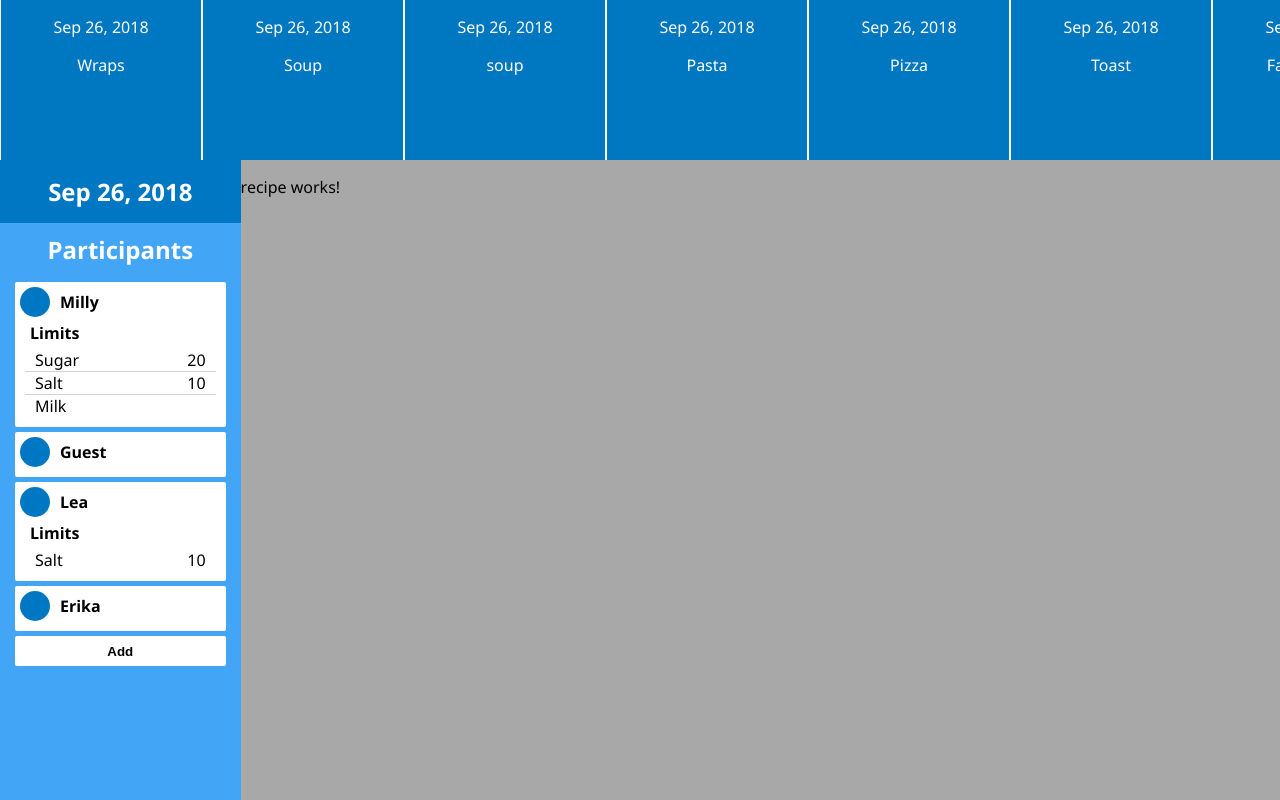
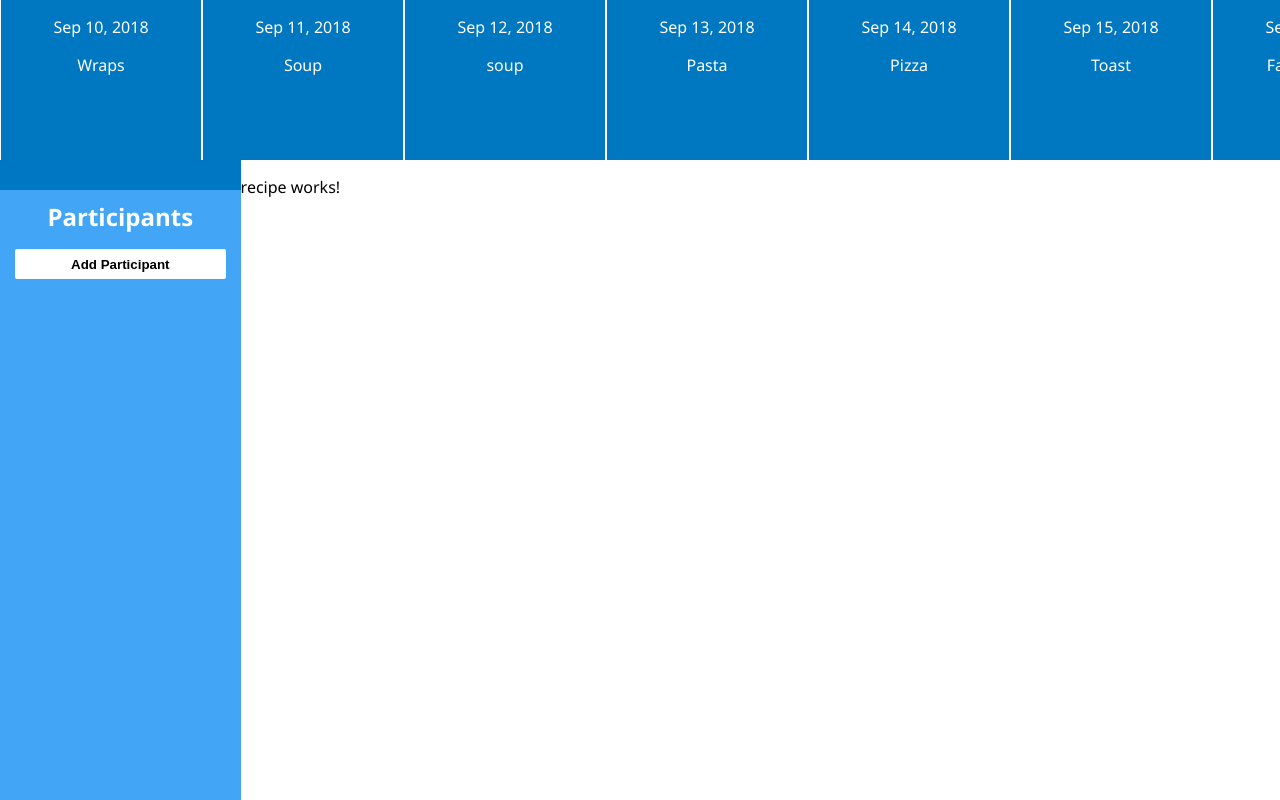
Before and after one commit to MilaBits/WeekMenuGenerator, an Angular app: page / in a window 1280 px wide. Built offline with nearby package versions, Linux system fonts and the light colour scheme.

Commit message:
top bar and sidebar are now in sync.

```diff
--- a/package.json
+++ b/package.json
@@ -21,6 +21,7 @@
     "@angular/platform-browser-dynamic": "^6.1.0",
     "@angular/router": "^6.1.0",
     "core-js": "^2.5.4",
+    "material-design-icons": "^3.0.1",
     "rxjs": "^6.0.0",
     "zone.js": "~0.8.26"
   },
--- a/src/app/app.component.css
+++ b/src/app/app.component.css
@@ -10,7 +10,7 @@
   }
 
 .main {
-    background:  rgb(168, 168, 168);
+    background:  white;
 
     flex: 1 1 100%;
 }
--- a/src/app/components/meals/meals.component.css
+++ b/src/app/components/meals/meals.component.css
@@ -20,3 +20,7 @@
 .meals li:hover {
     background: rgb(200,200,200);
 }
+
+.meals li .highlight {
+    background: #80d6ff;
+}
--- a/src/app/components/meals/meals.component.html
+++ b/src/app/components/meals/meals.component.html
@@ -1,5 +1,6 @@
 <ul class="meals">
-  <li class="meal" *ngFor="let meal of meals">
+  <li class="meal" *ngFor="let meal of meals; let i = index" (click)="selectMeal(meal, i)" [class.active]="{highlight: i == selected}">
+    <span>{{sharedData.meal.date | date}}</span>
     <p>{{meal.date | date}}</p>
     <p>{{meal.recipe.name}}</p>
   </li>
--- a/src/app/components/meals/meals.component.ts
+++ b/src/app/components/meals/meals.component.ts
@@ -1,5 +1,8 @@
 import { Component, OnInit } from '@angular/core';
+
 import { MEALS } from '../../mockdata/mock-meals';
+import { SharedDataService } from '../../services/shared-data/shared-data.service';
+import { Meal } from '../../Meal';
 
 @Component({
   selector: 'app-meals',
@@ -10,9 +13,25 @@ export class MealsComponent implements OnInit {
 
   meals = MEALS;
 
-  constructor() { }
+  dataMeal: Meal;
+
+  selected: number;
+
+  // TODO: Light up selected day somehow?
+
+  constructor(private sharedData: SharedDataService) { }
+
+  selectMeal(meal: Meal, index: number) {
+    this.selected = index;
+
+    this.sharedData.changeMeal(meal);
+
+    console.log(index);
+    // console.log(meal.date + '' + this.dataMeal.date);
+  }
 
   ngOnInit() {
+    this.sharedData.meal.subscribe(meal => this.dataMeal = meal);
   }
 
 }
--- a/src/app/components/sidebar/sidebar.component.css
+++ b/src/app/components/sidebar/sidebar.component.css
@@ -79,22 +79,27 @@ ul {
 }
 
 .button {
-    width: 100%;
-    height: 30px;
-    display: inline-block;
-
-    border-radius: 2px;
     border:none;
 
     text-align: center;
-    font-size: 22;
-    font-weight: bold;
-    line-height: 30px;
 
     background-image: none;
     background: white;
 }
 
+.button-wide {
+    width: 100%;
+    height: 30px;
+
+    border-radius: 2px;
+
+    font-size: 22;
+    font-weight: bold;
+    line-height: 30px;
+}
+
 .button:hover{
     background: rgb(242.25, 242.25, 242.25);
 }
+
+.button:active { border-top-width: 0; }
--- a/src/app/components/sidebar/sidebar.component.html
+++ b/src/app/components/sidebar/sidebar.component.html
@@ -1,10 +1,11 @@
 <h2 class="title">{{meal.date | date}}</h2>
 <h2 class="participants">Participants</h2>
 <ul class="person-list">
-    <li class="person" *ngFor="let person of people">
+    <li class="person" *ngFor="let person of meal.participants">
         <div class="person-top">
             <img class="person-avatar" src="{{person.image}}" alt="">
             <h4 class="person-name">{{person.name}}</h4>
+            <button class="button right"><i class="material-icons md-18 right">create</i></button>
         </div>
         <div class="person-bottom" *ngIf="person.foodRestrictions.length > 0">
             <span class="person-limits">Limits</span>
@@ -15,5 +16,5 @@
             </ul>
         </div>
     </li>
-    <button class="button">Add</button>
+    <button class="button button-wide">Add Participant</button>
 </ul>
--- a/src/app/components/sidebar/sidebar.component.ts
+++ b/src/app/components/sidebar/sidebar.component.ts
@@ -4,6 +4,7 @@ import { Meal } from '../../Meal';
 import { Recipe } from '../../Recipe';
 import { User } from '../../User';
 import { PEOPLE } from '../../mockdata/mock-people';
+import { SharedDataService } from '../../services/shared-data/shared-data.service';
 
 @Component({
   selector: 'app-sidebar',
@@ -20,9 +21,9 @@ export class SidebarComponent implements OnInit {
     recipe: new Recipe('Test', 'Yummy food')
   };
 
-  constructor() { }
+  constructor(private sharedData: SharedDataService) { }
 
   ngOnInit() {
+    this.sharedData.meal.subscribe(meal => this.meal = meal);
   }
-
 }
--- a/src/app/mockdata/mock-meals.ts
+++ b/src/app/mockdata/mock-meals.ts
@@ -1,13 +1,66 @@
 import { Meal } from '../Meal';
 import { User } from '../User';
 import { Recipe } from '../Recipe';
+import { Ingredient } from '../Ingredient';
 
 export const MEALS: Meal[] = [
-    { date: new Date(), participants: Array<User>(), recipe: new Recipe('Wraps', 'teeest') },
-    { date: new Date(), participants: Array<User>(), recipe: new Recipe('Soup', 'teeest') },
-    { date: new Date(), participants: Array<User>(), recipe: new Recipe('soup', 'teeest') },
-    { date: new Date(), participants: Array<User>(), recipe: new Recipe('Pasta', 'teeest') },
-    { date: new Date(), participants: Array<User>(), recipe: new Recipe('Pizza', 'teeest') },
-    { date: new Date(), participants: Array<User>(), recipe: new Recipe('Toast', 'teeest') },
-    { date: new Date(), participants: Array<User>(), recipe: new Recipe('Fancy Pasta!', 'teeest') },
+    {
+        date: new Date(2018, 8, 10),
+        participants: User[4] = [
+            // tslint:disable-next-line:max-line-length
+            { name: 'Milly', image: '../../assets/blank-avatar.png', foodRestrictions: [{ name: 'Sugar', amount: 20 }, { name: 'Salt', amount: 10 }, { name: 'Milk', amount: null }] },
+            { name: 'Guest', image: '../../assets/blank-avatar.png', foodRestrictions: Array<Ingredient>() },
+            { name: 'Lea', image: '../../../assets/blank-avatar.png', foodRestrictions: [{ name: 'Salt', amount: 10 }] },
+            // tslint:disable-next-line:max-line-length
+            { name: 'Erika', image: '../../assets/blank-avatar.png', foodRestrictions: Array<Ingredient>() }],
+        recipe: new Recipe('Wraps', 'teeest')
+    },
+    {
+        date: new Date(2018, 8, 11),
+        participants: User[4] = [
+            // tslint:disable-next-line:max-line-length
+            { name: 'Milly', image: '../../assets/blank-avatar.png', foodRestrictions: [{ name: 'Sugar', amount: 20 }, { name: 'Salt', amount: 10 }, { name: 'Milk', amount: null }] },
+            { name: 'Guest', image: '../../assets/blank-avatar.png', foodRestrictions: Array<Ingredient>() }],
+        recipe: new Recipe('Soup', 'teeest')
+    },
+    {
+        date: new Date(2018, 8, 12),
+        participants: User[4] = [
+            // tslint:disable-next-line:max-line-length
+            { name: 'Milly', image: '../../assets/blank-avatar.png', foodRestrictions: [{ name: 'Sugar', amount: 20 }, { name: 'Salt', amount: 10 }, { name: 'Milk', amount: null }] }],
+        recipe: new Recipe('soup', 'teeest')
+    },
+    {
+        date: new Date(2018, 8, 13),
+        participants: User[4] = [
+            { name: 'Lea', image: '../../../assets/blank-avatar.png', foodRestrictions: [{ name: 'Salt', amount: 10 }] },
+            // tslint:disable-next-line:max-line-length
+            { name: 'Erika', image: '../../assets/blank-avatar.png', foodRestrictions: Array<Ingredient>() }],
+        recipe: new Recipe('Pasta', 'teeest')
+    },
+    {
+        date: new Date(2018, 8, 14),
+        participants: User[4] = [
+            { name: 'Guest', image: '../../assets/blank-avatar.png', foodRestrictions: Array<Ingredient>() },
+            { name: 'Lea', image: '../../../assets/blank-avatar.png', foodRestrictions: [{ name: 'Salt', amount: 10 }] }],
+        recipe: new Recipe('Pizza', 'teeest')
+    },
+    {
+        date: new Date(2018, 8, 15),
+        participants: User[4] = [
+            // tslint:disable-next-line:max-line-length
+            { name: 'Milly', image: '../../assets/blank-avatar.png', foodRestrictions: [{ name: 'Sugar', amount: 20 }, { name: 'Salt', amount: 10 }, { name: 'Milk', amount: null }] },
+            { name: 'Lea', image: '../../../assets/blank-avatar.png', foodRestrictions: [{ name: 'Salt', amount: 10 }] },
+            // tslint:disable-next-line:max-line-length
+            { name: 'Erika', image: '../../assets/blank-avatar.png', foodRestrictions: Array<Ingredient>() }],
+        recipe: new Recipe('Toast', 'teeest')
+    },
+    {
+        date: new Date(2018, 8, 16),
+        participants: User[4] = [
+            { name: 'Lea', image: '../../../assets/blank-avatar.png', foodRestrictions: [{ name: 'Salt', amount: 10 }] },
+            // tslint:disable-next-line:max-line-length
+            { name: 'Erika', image: '../../assets/blank-avatar.png', foodRestrictions: Array<Ingredient>() }],
+        recipe: new Recipe('Fancy Pasta!', 'teeest')
+    },
 ];
--- /dev/null
+++ b/src/app/services/shared-data/shared-data.service.ts
@@ -0,0 +1,19 @@
+import { Injectable } from '@angular/core';
+
+import { BehaviorSubject } from 'rxjs';
+import { Meal } from '../../Meal';
+
+@Injectable({
+  providedIn: 'root'
+})
+export class SharedDataService {
+
+  private mealSource = new BehaviorSubject(new Meal());
+  meal = this.mealSource.asObservable();
+
+  constructor() { }
+
+  public changeMeal(meal: Meal) {
+    this.mealSource.next(meal);
+  }
+}
--- a/src/styles.css
+++ b/src/styles.css
@@ -2,3 +2,61 @@
 html {
     font-family: 'Segoe UI', Tahoma, Geneva, Verdana, sans-serif;
 }
+
+
+/* Quick Tools */
+.right {
+    float: right;
+}
+
+
+/* Google Icons*/
+@font-face {
+    font-family: 'Material Icons';
+    font-style: normal;
+    font-weight: 400;
+    src: url(../node_modules/material-design-icons/iconfont/MaterialIcons-Regular.eot); /* For IE6-8 */
+    src: local('Material Icons'),
+      local('MaterialIcons-Regular'),
+      url(../node_modules/material-design-icons/iconfont/MaterialIcons-Regular.woff2) format('woff2'),
+      url(../node_modules/material-design-icons/iconfont/MaterialIcons-Regular.woff) format('woff'),
+      url(../node_modules/material-design-icons/iconfont/MaterialIcons-Regular.ttf) format('truetype');
+  }
+
+.material-icons {
+    font-family: 'Material Icons';
+    font-weight: normal;
+    font-style: normal;
+    font-size: 18px;  /* Preferred icon size */
+    display: inline-block;
+    line-height: 1;
+    text-transform: none;
+    letter-spacing: normal;
+    word-wrap: normal;
+    white-space: nowrap;
+    direction: ltr;
+
+    /* Support for all WebKit browsers. */
+    -webkit-font-smoothing: antialiased;
+    /* Support for Safari and Chrome. */
+    text-rendering: optimizeLegibility;
+
+    /* Support for Firefox. */
+    -moz-osx-font-smoothing: grayscale;
+
+    /* Support for IE. */
+    font-feature-settings: 'liga';
+  }
+  /* Rules for sizing the icon. */
+.material-icons.md-18 { font-size: 18px; }
+.material-icons.md-24 { font-size: 24px; }
+.material-icons.md-36 { font-size: 36px; }
+.material-icons.md-48 { font-size: 48px; }
+
+/* Rules for using icons as black on a light background. */
+.material-icons.md-dark { color: rgba(0, 0, 0, 0.54); }
+.material-icons.md-dark.md-inactive { color: rgba(0, 0, 0, 0.26); }
+
+/* Rules for using icons as white on a dark background. */
+.material-icons.md-light { color: rgba(255, 255, 255, 1); }
+.material-icons.md-light.md-inactive { color: rgba(255, 255, 255, 0.3); }
```
Also changed, not shown: 2 other files (tests, documents, lock files or other folders).
